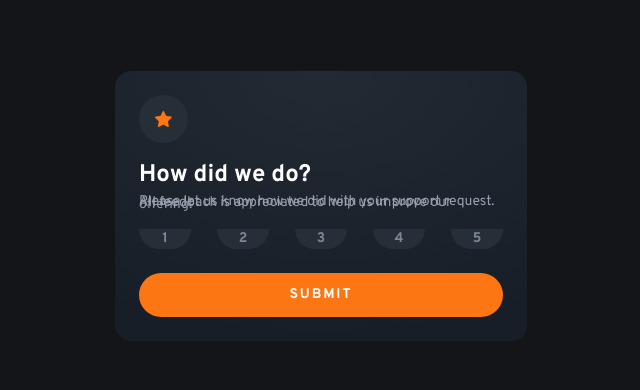
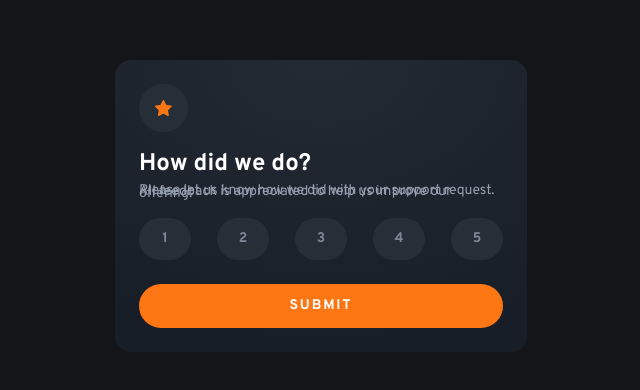
Before and after one commit to Danielsilvass/FeedBack_React, a React (Vite) app: page / in a window 1280 px wide. Shown: the part 194-584 px from the top of the page, without its empty margins (319-959 px from the left). Built offline with nearby package versions, Linux system fonts and the light colour scheme.

Commit message:
Ajustes...

```diff
--- a/src/App.jsx
+++ b/src/App.jsx
@@ -31,11 +31,11 @@ export function App() {
         <p className="text-sm text-light-grey mb-6 leading-1">Please let us know how we did with your support request. All feedback is appreciated to help us improve our offering!</p>
 
         <div className="flex justify-between mb-6">
-          <input type="button" value={1} className="bg-dark-blue w-10.5 h-10.h rounded-b-full text-medium-grey text-sm font-bold focus:bg-medium-grey focus:text-white sm:w-13 sm:y-13 hover:bg-orange hover:text-white hover:cursor-pointer" onClick={() => handleAlteraValor(1)} />
-          <input type="button" value={2} className="bg-dark-blue w-10.5 h-10.h rounded-b-full text-medium-grey text-sm font-bold focus:bg-medium-grey focus:text-white sm:w-13 sm:y-13 hover:bg-orange hover:text-white hover:cursor-pointer" onClick={() => handleAlteraValor(2)} />
-          <input type="button" value={3} className="bg-dark-blue w-10.5 h-10.h rounded-b-full text-medium-grey text-sm font-bold focus:bg-medium-grey focus:text-white sm:w-13 sm:y-13 hover:bg-orange hover:text-white hover:cursor-pointer" onClick={() => handleAlteraValor(3)} />
-          <input type="button" value={4} className="bg-dark-blue w-10.5 h-10.h rounded-b-full text-medium-grey text-sm font-bold focus:bg-medium-grey focus:text-white sm:w-13 sm:y-13 hover:bg-orange hover:text-white hover:cursor-pointer" onClick={() => handleAlteraValor(4)} />
-          <input type="button" value={5} className="bg-dark-blue w-10.5 h-10.h rounded-b-full text-medium-grey text-sm font-bold focus:bg-medium-grey focus:text-white sm:w-13 sm:y-13 hover:bg-orange hover:text-white hover:cursor-pointer" onClick={() => handleAlteraValor(5)} />
+          <input type="button" value={1} className="bg-dark-blue w-10.5 h-10.5 rounded-full text-medium-grey text-sm font-bold focus:bg-medium-grey focus:text-white sm:w-13 sm:y-13 hover:bg-orange hover:text-white hover:cursor-pointer" onClick={() => handleAlteraValor(1)} />
+          <input type="button" value={2} className="bg-dark-blue w-10.5 h-10.5 rounded-full text-medium-grey text-sm font-bold focus:bg-medium-grey focus:text-white sm:w-13 sm:y-13 hover:bg-orange hover:text-white hover:cursor-pointer" onClick={() => handleAlteraValor(2)} />
+          <input type="button" value={3} className="bg-dark-blue w-10.5 h-10.5 rounded-full text-medium-grey text-sm font-bold focus:bg-medium-grey focus:text-white sm:w-13 sm:y-13 hover:bg-orange hover:text-white hover:cursor-pointer" onClick={() => handleAlteraValor(3)} />
+          <input type="button" value={4} className="bg-dark-blue w-10.5 h-10.5 rounded-full text-medium-grey text-sm font-bold focus:bg-medium-grey focus:text-white sm:w-13 sm:y-13 hover:bg-orange hover:text-white hover:cursor-pointer" onClick={() => handleAlteraValor(4)} />
+          <input type="button" value={5} className="bg-dark-blue w-10.5 h-10.5 rounded-full text-medium-grey text-sm font-bold focus:bg-medium-grey focus:text-white sm:w-13 sm:y-13 hover:bg-orange hover:text-white hover:cursor-pointer" onClick={() => handleAlteraValor(5)} />
         </div>
 
         <button className="bg-orange w-full uppercase tracking-1 font-bold rounded-3xl text-sm py-3 hover:bg-white hover:text-orange cursor-pointer" onClick={handleSubmit}>Submit</button>
```
